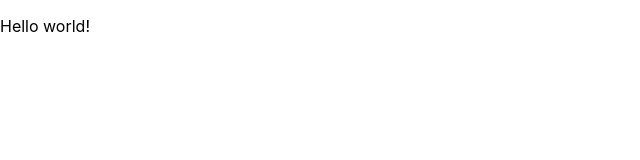
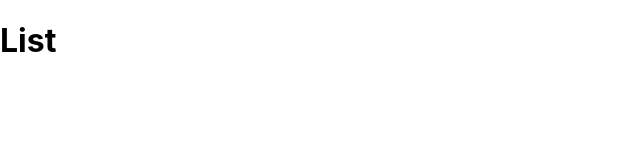
Before and after one commit to haszankauna/newapp, a React (Create React App) app: page / in a window 1280 px wide. Shown: the top 160 px of the page, without its empty margins (0-640 px from the left). Built offline with nearby package versions, Linux system fonts and the light colour scheme.

Commit message:
created a new file content

```diff
--- a/src/App.js
+++ b/src/App.js
@@ -1,14 +1,10 @@
 import './App.css';
+import Header from './Header';
 
 function App() {
   return (
     <div className="App">
-      <header className="App-header">
-        {/* <img src={logo} className="App-logo" alt="logo" /> */}
-        <p>
-          Hello world!
-        </p>
-      </header>
+       <Header/>
     </div>
   );
 }
```
Also changed, not shown: src/Content.js (added, +11 -0 lines).
